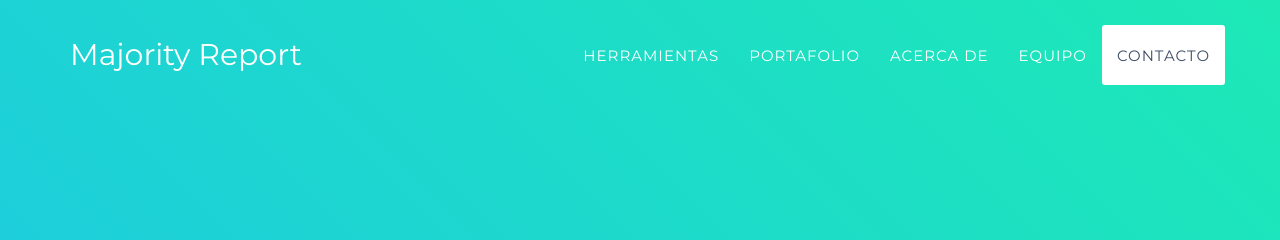
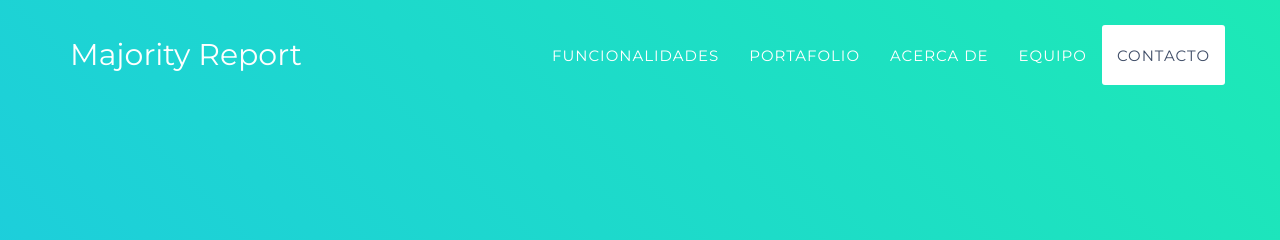
Before and after one commit to sebastiandevops/majority_report, a Jekyll site: the page built from index.html, in a window 1280 px wide. Shown: the top 240 px of the page. Built offline with Jekyll 4.4.1, drawn with Linux system fonts in a browser that asks for light colours; some web fonts are replaced.

Commit message:
header update

```diff
--- a/_includes/header.html
+++ b/_includes/header.html
@@ -19,7 +19,7 @@
                         <a href="#page-top"></a>
                     </li>
                     <li>
-                        <a class="page-scroll" href="#services">Herramientas</a>
+                        <a class="page-scroll" href="#services">Funcionalidades</a>
                     </li>
                     <li>
                         <a class="page-scroll" href="#portfolio">Portafolio</a>
```
